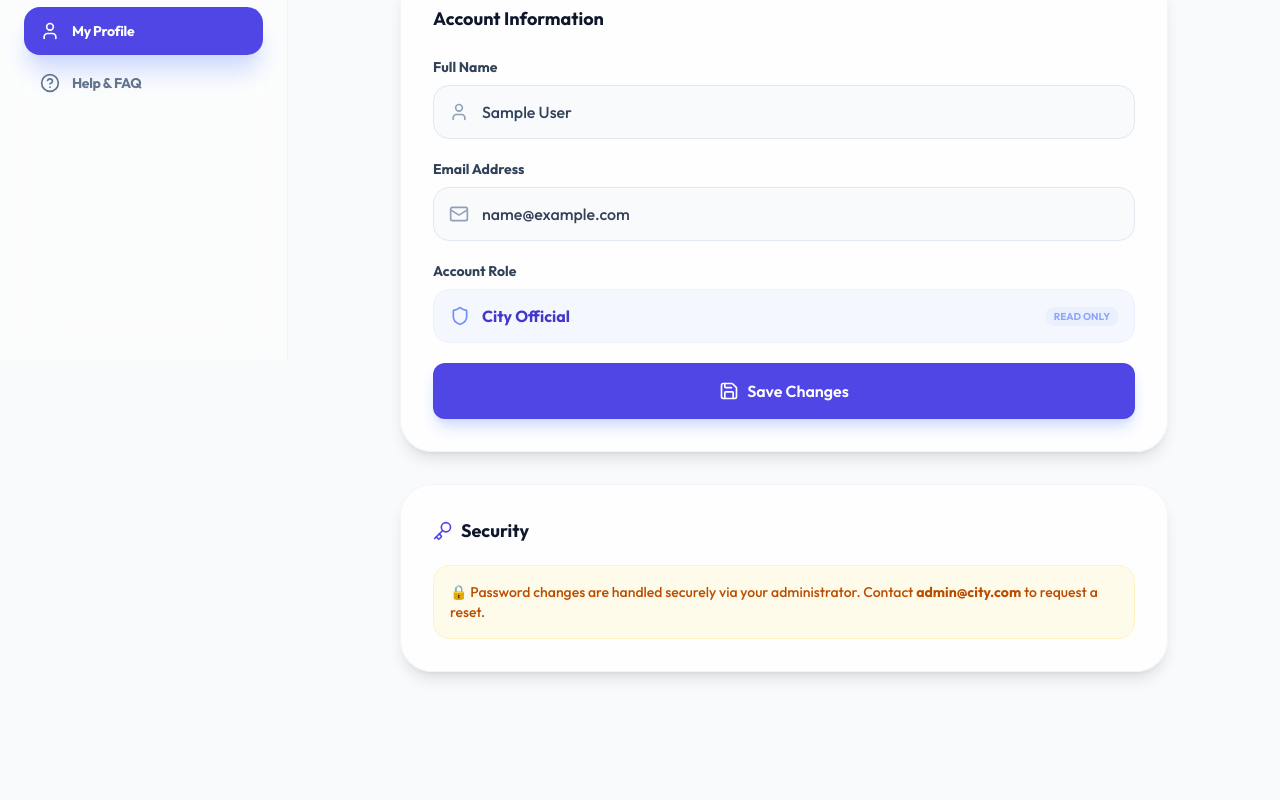
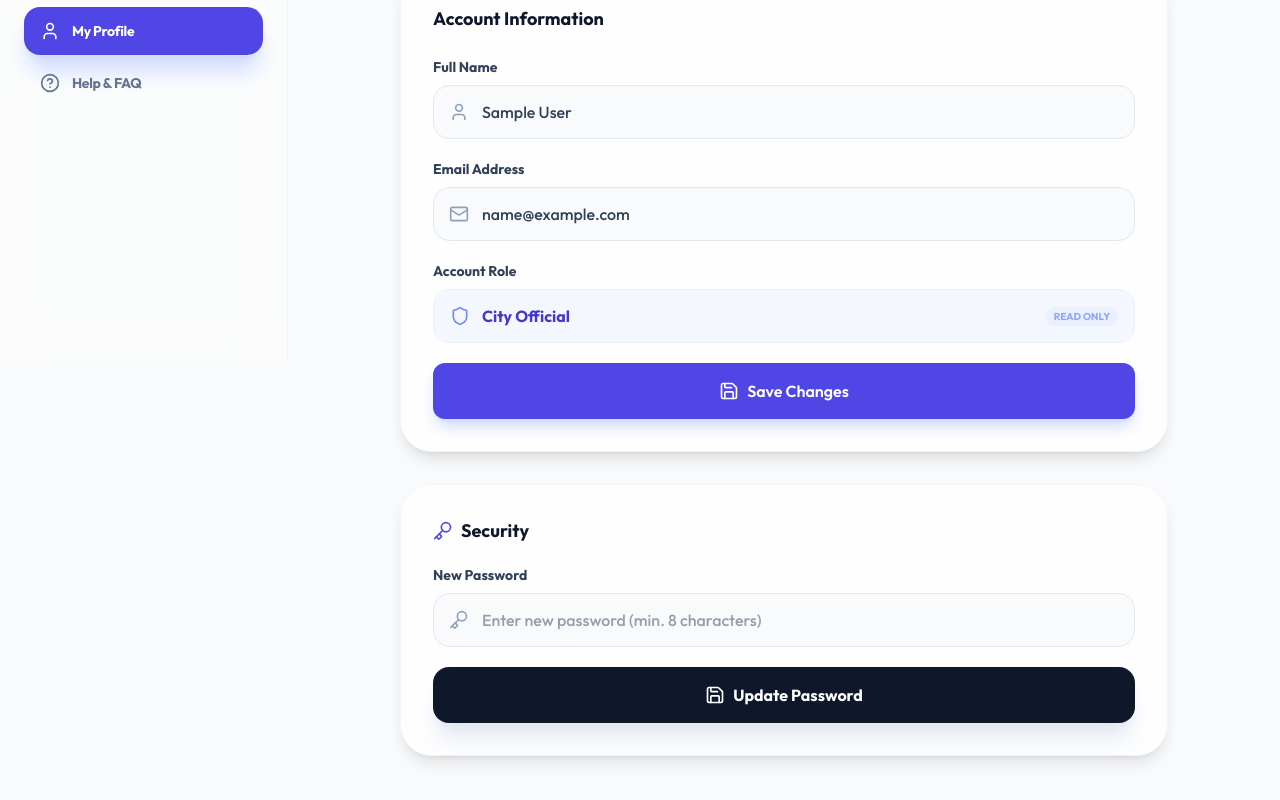
Before and after one commit to Jashuyeluri/ONLINE-COMPLAINT-SYSTEM, a React (Vite) app in the folder frontend/: page /profile in a window 1280 px wide. Shown: the part 440-1240 px from the top of the page. Before the commit the page ends 1192 px from the top, so only its background shows below. Built offline with nearby package versions, Linux system fonts and the light colour scheme; no server answers; sample sign-in values are in the browser's storage.

Commit message:
Replace static password message with an active password change form for all users

```diff
--- a/frontend/src/pages/Profile.jsx
+++ b/frontend/src/pages/Profile.jsx
@@ -8,6 +8,8 @@ const Profile = () => {
   const { user, login } = useAuth();
   const [saved, setSaved] = useState(false);
   const [formData, setFormData] = useState({ name: user?.name || '', email: user?.email || '' });
+  const [password, setPassword] = useState('');
+  const [passSaved, setPassSaved] = useState(false);
 
   const handleSave = async (e) => {
     e.preventDefault();
@@ -19,6 +21,24 @@ const Profile = () => {
       setTimeout(() => setSaved(false), 3000);
     } catch (err) {
       toast.error(err.response?.data?.message || 'Failed to update profile');
+    }
+  };
+
+  const handlePasswordSave = async (e) => {
+    e.preventDefault();
+    if (password.length < 8) {
+      toast.error('Password must be at least 8 characters');
+      return;
+    }
+    try {
+      const res = await api.put('/auth/profile', { password });
+      login(res.data.token, res.data.user);
+      setPassSaved(true);
+      setPassword('');
+      toast.success('Password securely updated!');
+      setTimeout(() => setPassSaved(false), 3000);
+    } catch (err) {
+      toast.error(err.response?.data?.message || 'Failed to change password');
     }
   };
 
@@ -86,9 +106,19 @@ const Profile = () => {
       {/* Password Section */}
       <div className="bg-white/80 backdrop-blur-xl rounded-[32px] border border-slate-100 shadow-lg p-8 space-y-5">
         <h3 className="text-lg font-black text-slate-900 flex items-center gap-2"><Key className="w-5 h-5 text-indigo-600" /> Security</h3>
-        <div className="p-4 bg-amber-50 border border-amber-100 rounded-2xl text-sm font-medium text-amber-700">
-          🔒 Password changes are handled securely via your administrator. Contact <strong>admin@city.com</strong> to request a reset.
-        </div>
+        <form onSubmit={handlePasswordSave} className="space-y-5">
+          <div>
+            <label className="block text-sm font-bold text-slate-700 mb-2">New Password</label>
+            <div className="relative">
+              <Key className="w-5 h-5 absolute left-4 top-1/2 -translate-y-1/2 text-slate-400" />
+              <input type="password" placeholder="Enter new password (min. 8 characters)" value={password} onChange={e => setPassword(e.target.value)} className="w-full pl-12 pr-4 py-3.5 bg-slate-50 border border-slate-200 rounded-2xl outline-none focus:ring-4 focus:ring-indigo-500/10 focus:border-indigo-500 font-medium text-slate-700 transition-all" />
+            </div>
+          </div>
+          <button type="submit" className="bg-slate-900 hover:bg-black text-white w-full py-4 rounded-2xl font-bold flex items-center justify-center gap-2 transition-all shadow-xl shadow-slate-200">
+            {passSaved ? <CheckCircle className="w-5 h-5" /> : <Save className="w-5 h-5" />}
+            {passSaved ? 'Password Updated!' : 'Update Password'}
+          </button>
+        </form>
       </div>
     </div>
   );
```
Also changed, not shown: 1 other file (tests, documents, lock files or other folders).
